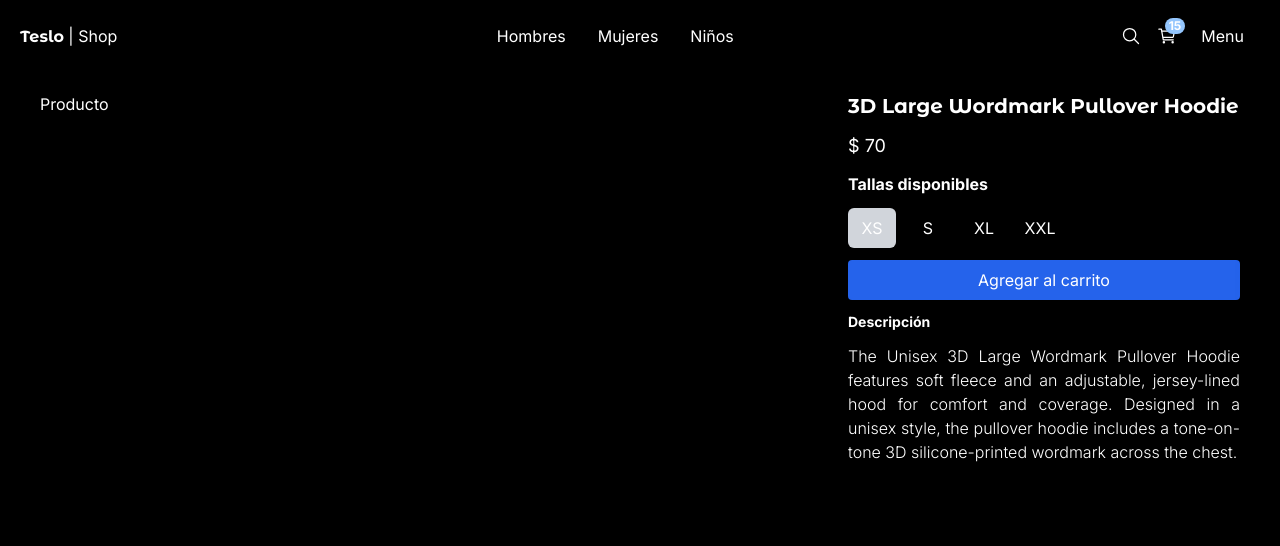
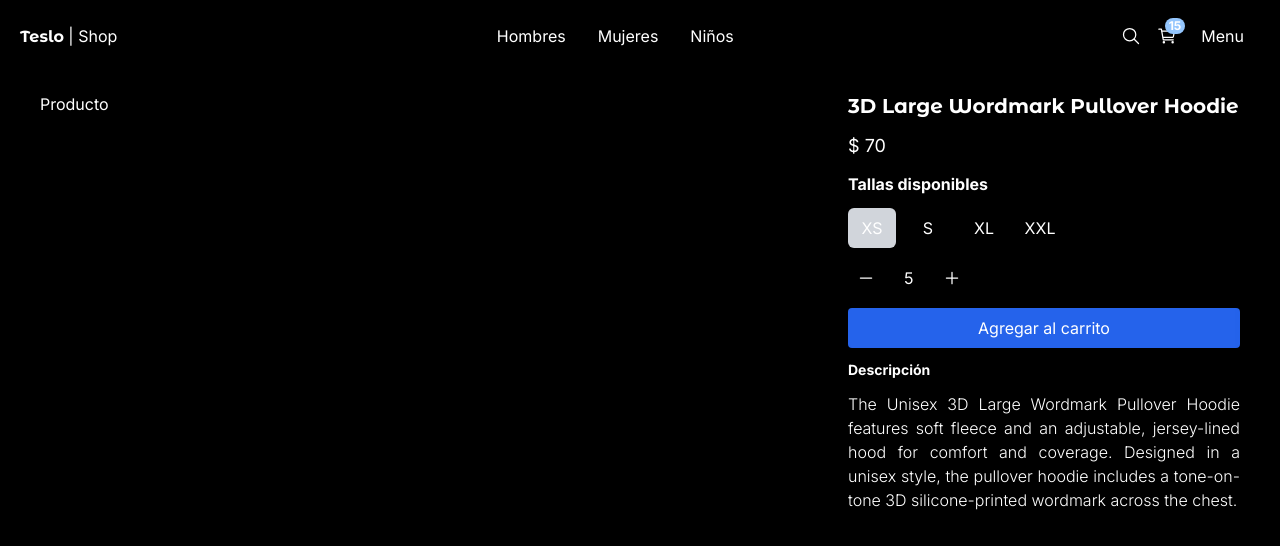
Before and after one commit to kevkodezor/nextjs-ecommerce, a Next.js app: page /product/3d_large_wordmark_pullover_hoodie in a window 1280 px wide. Shown: the top 546 px of the page. Built offline with nearby package versions, Linux system fonts and the light colour scheme.

Commit message:
counter for quantity product

```diff
--- a/src/app/(shop)/product/[slug]/page.tsx
+++ b/src/app/(shop)/product/[slug]/page.tsx
@@ -1,6 +1,6 @@
 import { notFound } from 'next/navigation';
 import { titleFont } from '@/config/fonts';
-import { Selector } from '@/components';
+import { Counter, Selector } from '@/components';
 import { initialData } from '@/seed';
 
 interface Props {
@@ -26,6 +26,7 @@ export default function ({ params }: Props) {
                 <p className='text-lg'>$ {product?.price}</p>
 
                 <Selector selectSize={product.sizes[0]} available={product.sizes} />
+                <Counter quantity={5} />
 
                 <button className='btn-primary'>
                     Agregar al carrito
--- /dev/null
+++ b/src/components/counter/index.tsx
@@ -0,0 +1,38 @@
+'use client'
+
+import { useState } from 'react';
+import { IoAddOutline, IoRemoveOutline } from 'react-icons/io5';
+
+interface Props {
+    quantity: number;
+}
+
+export const Counter = ({ quantity }:Props) => {
+
+const [count, setCount] = useState(quantity);
+
+const onQuantity = (value:number) => {
+    if (count + value < 1) return;
+    setCount(count+value);
+}
+
+  return (
+    <div className='flex gap-5 items-center'>
+        <button
+            type='button'
+            className='hover:bg-gray-300 rounded-md p-2'
+            onClick={() => onQuantity(-1)}
+        >
+            <IoRemoveOutline size={20} />
+        </button>
+        <span>{count}</span>
+        <button
+        type='button'
+        className='hover:bg-gray-300 rounded-md p-2'
+        onClick={() => onQuantity(+1)}
+    >
+        <IoAddOutline size={20} />
+    </button>
+    </div>
+  )
+}
--- a/src/components/index.ts
+++ b/src/components/index.ts
@@ -3,3 +3,4 @@ export * from './side-menu';
 export { PageNotFound } from './ui/not-found-page';
 export { Title } from './ui/title';
 export { Selector } from './selector';
+export { Counter } from './counter';
```
